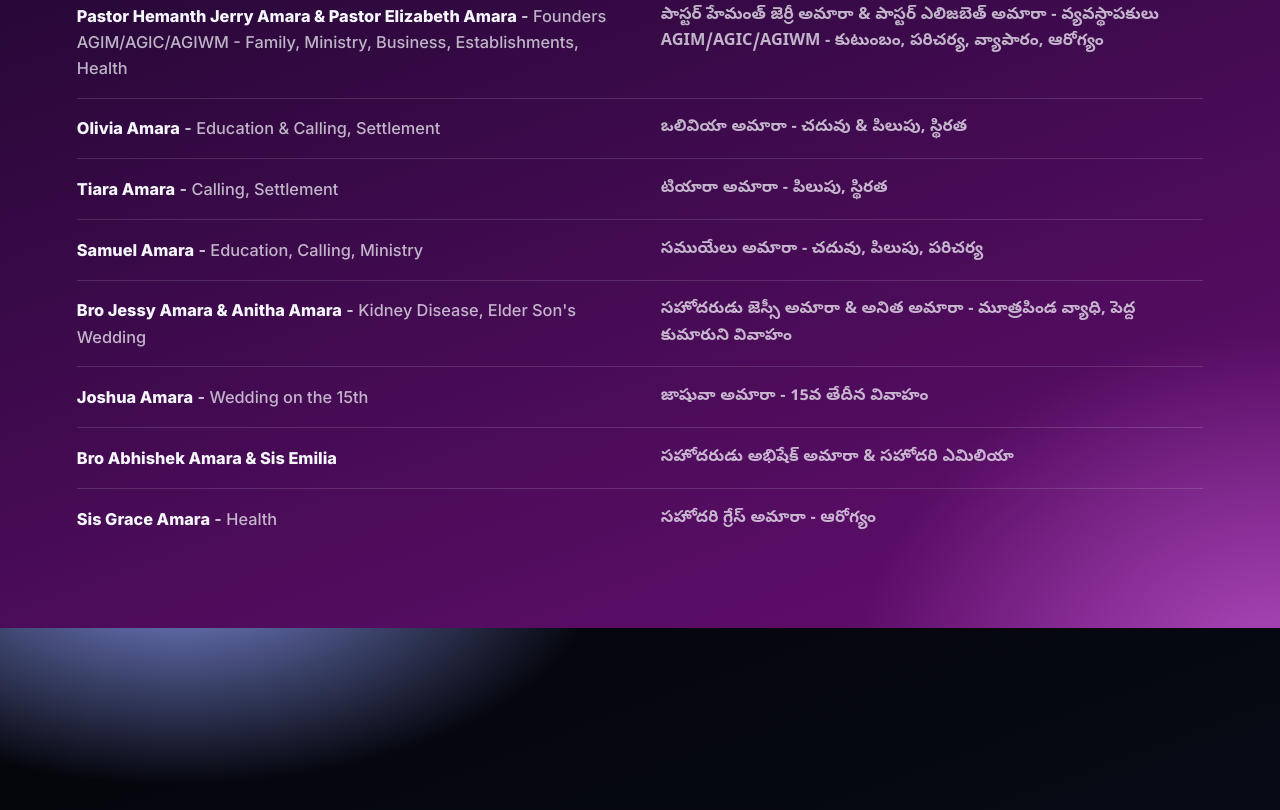
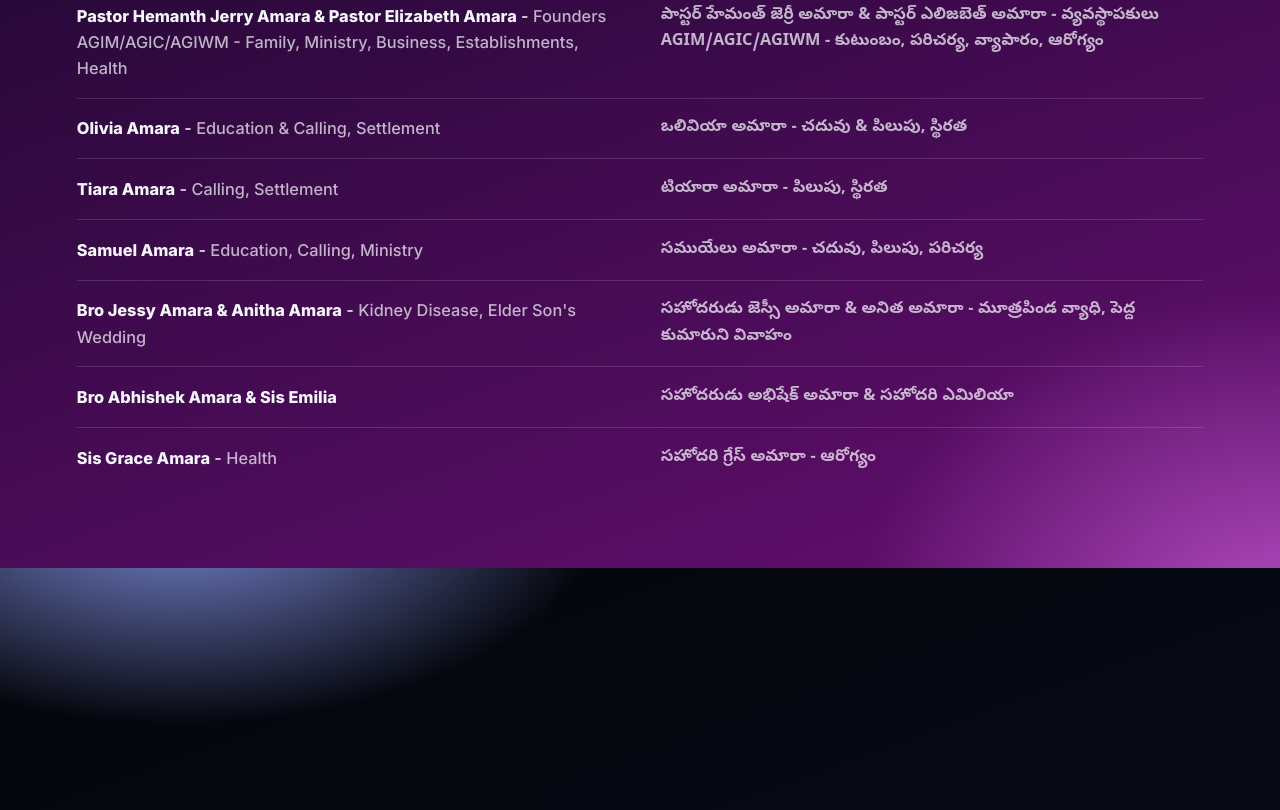
Before and after one commit to agimusa/prayer-tower, a plain HTML site: page index.html in a window 1280 px wide. Shown: the part 8917-9727 px from the top of the page. Drawn offline with Linux system fonts and the light colour scheme; no server answers.

Commit message:
Remove Joshua Amara wedding from Founders & Family
Co-Authored-By: Claude Opus 5.5 <noreply@anthropic.com>

```diff
--- a/index.html
+++ b/index.html
@@ -592,7 +592,6 @@
         <div class="row"><div class="en"><strong>Tiara Amara</strong> - <span class="detail">Calling, Settlement</span></div><div class="te"><strong>టియారా అమారా</strong> - పిలుపు, స్థిరత</div></div>
         <div class="row"><div class="en"><strong>Samuel Amara</strong> - <span class="detail">Education, Calling, Ministry</span></div><div class="te"><strong>సముయేలు అమారా</strong> - చదువు, పిలుపు, పరిచర్య</div></div>
         <div class="row"><div class="en"><strong>Bro Jessy Amara &amp; Anitha Amara</strong> - <span class="detail">Kidney Disease, Elder Son's Wedding</span></div><div class="te"><strong>సహోదరుడు జెస్సీ అమారా &amp; అనిత అమారా</strong> - మూత్రపిండ వ్యాధి, పెద్ద కుమారుని వివాహం</div></div>
-        <div class="row"><div class="en"><strong>Joshua Amara</strong> - <span class="detail">Wedding on the 15th</span></div><div class="te"><strong>జాషువా అమారా</strong> - 15వ తేదీన వివాహం</div></div>
         <div class="row"><div class="en"><strong>Bro Abhishek Amara &amp; Sis Emilia</strong></div><div class="te"><strong>సహోదరుడు అభిషేక్ అమారా &amp; సహోదరి ఎమిలియా</strong></div></div>
         <div class="row"><div class="en"><strong>Sis Grace Amara</strong> - <span class="detail">Health</span></div><div class="te"><strong>సహోదరి గ్రేస్ అమారా</strong> - ఆరోగ్యం</div></div>
       </div>
```
